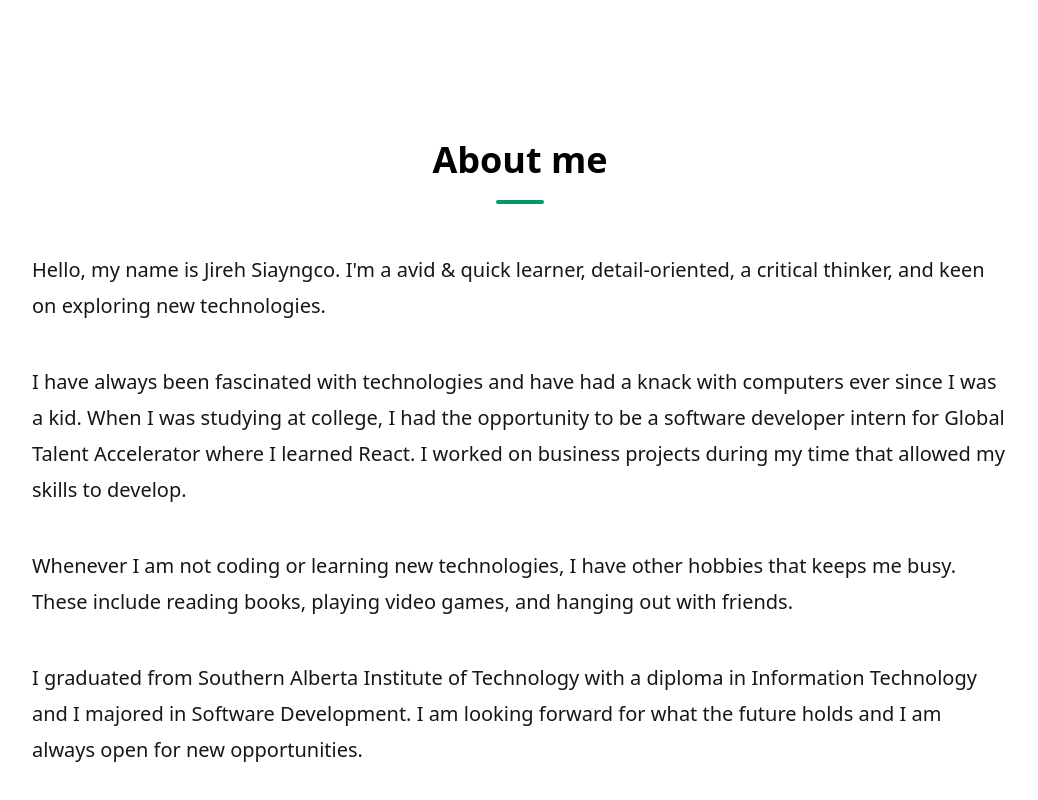
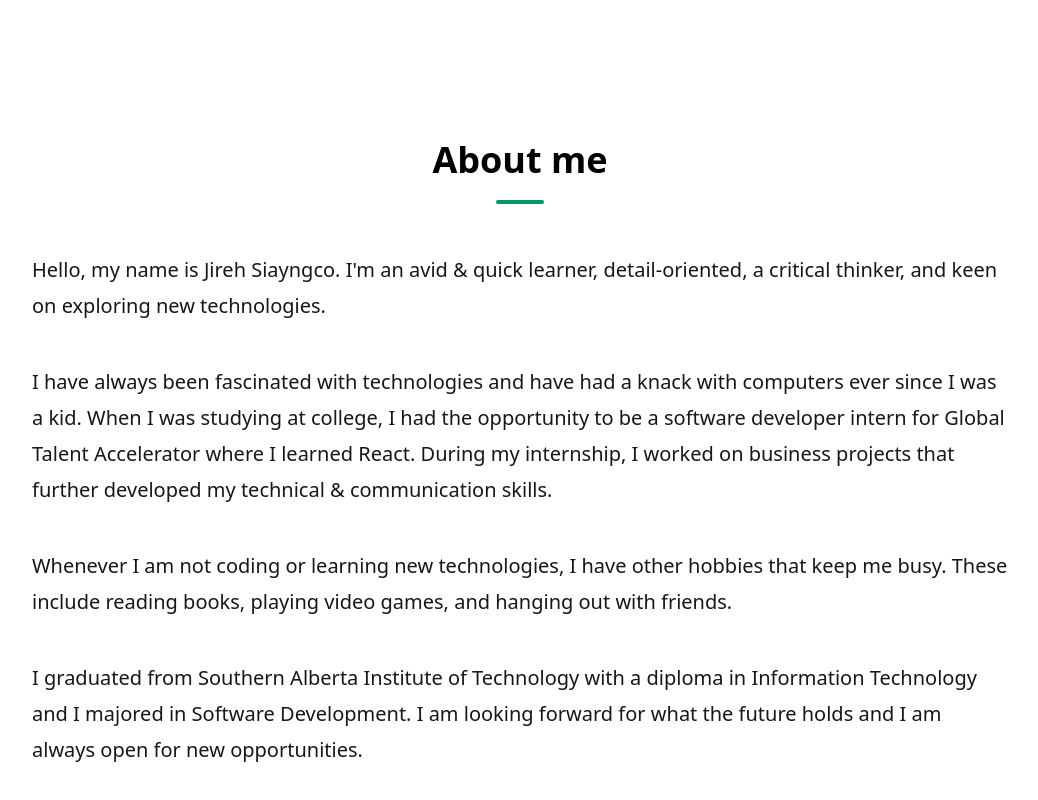
Before and after one commit to Bu-jai/portfolio, a Next.js app: page / in a window 1280 px wide. Shown: the part 856-1656 px from the top of the page, without its empty margins (120-1158 px from the left). Built offline with nearby package versions, Linux system fonts and the light colour scheme.

Commit message:
Fixed grammer

```diff
--- a/components/About.jsx
+++ b/components/About.jsx
@@ -17,7 +17,7 @@ const About = () => {
         <div className="text-lg text-neutral-900 dark:text-neutral-200 md:text-xl mt-5">
           <AboutReveal>
             <p className="leading-9 pb-3">
-              Hello, my name is Jireh Siayngco. I'm a avid & quick learner,
+              Hello, my name is Jireh Siayngco. I'm an avid & quick learner,
               detail-oriented, a critical thinker, and keen on exploring new
               technologies.
             </p>
@@ -28,16 +28,16 @@ const About = () => {
               I have always been fascinated with technologies and have had a
               knack with computers ever since I was a kid. When I was studying
               at college, I had the opportunity to be a software developer
-              intern for Global Talent Accelerator where I learned React. I
-              worked on business projects during my time that allowed my skills
-              to develop.
+              intern for Global Talent Accelerator where I learned React. During
+              my internship, I worked on business projects that further
+              developed my technical & communication skills.
             </p>
           </AboutReveal>
           <br />
           <AboutReveal>
             <p className="leading-9 pb-3">
               Whenever I am not coding or learning new technologies, I have
-              other hobbies that keeps me busy. These include reading books,
+              other hobbies that keep me busy. These include reading books,
               playing video games, and hanging out with friends.
             </p>
           </AboutReveal>
```
